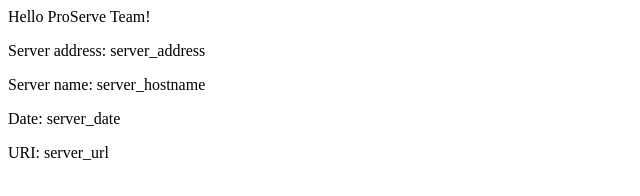
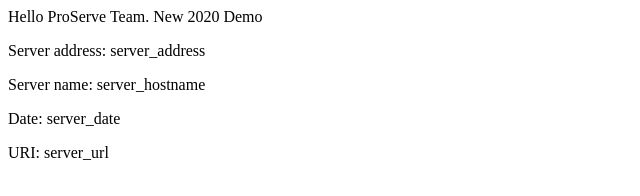
Before and after one commit to mailjunze/eks-gitops-sampleapp, a plain HTML site: page src/index.html in a window 1280 px wide. Shown: the whole page, without its empty margins (0-640 px from the left). Drawn offline with Linux system fonts and the light colour scheme.

Commit message:
Updated the app

```diff
--- a/src/index.html
+++ b/src/index.html
@@ -2,7 +2,7 @@
 <title>Hello Junze</title>
 </head>
 <div class="info">
-<h>Hello ProServe Team!</h>
+<h>Hello ProServe Team. New 2020 Demo</h>
 <p><span>Server&nbsp;address:</span> <span>server_address</span></p>
 <p><span>Server&nbsp;name:</span> <span>server_hostname</span></p>
 <p class="smaller"><span>Date:</span> <span>server_date</span></p>
```
